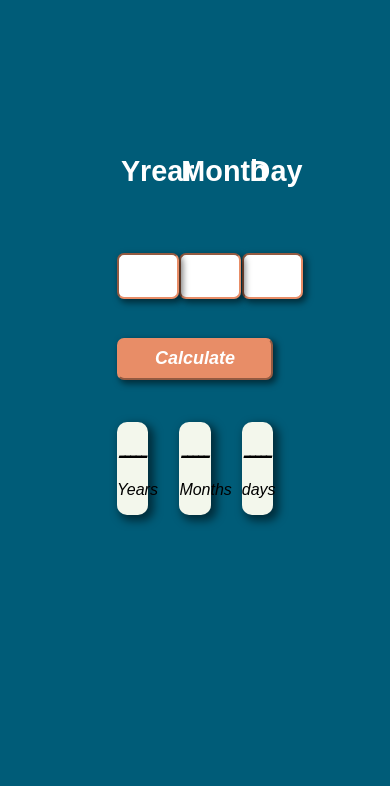
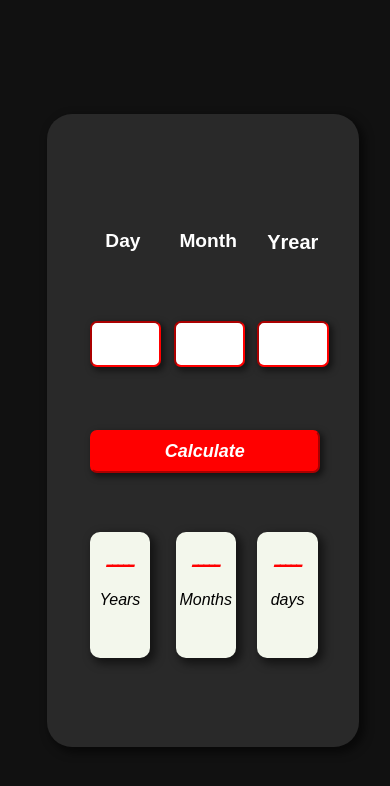
Before and after one commit to Khaled-M-Fadel/Age-Calculator, a plain HTML site: page index.html in a window 390 px wide. Drawn offline with Linux system fonts and the light colour scheme.

Commit message:
changing style

```diff
--- a/index.html
+++ b/index.html
@@ -8,6 +8,7 @@
 </head>
 <body>
 
+    <div class="container">
         <section id="s2">
 
             <var id="calc">
@@ -46,6 +47,7 @@
                 <input type="text" id="year_num">
             </var>
         </section>
+    </div>
 
 </body>
 </html>
--- a/style.css
+++ b/style.css
@@ -1,5 +1,20 @@
 body{
-    background-color: #005c78;
+    background-color: #111;
+    height:100vh;
+    width: 100%;
+    display: flex;
+    justify-content: center;
+    align-items: center;
+}
+.container{
+    background-color: rgba(255, 255, 255,0.1);
+    box-shadow: 4px 4px 8px 2px rgba(0,0,0,0.5);
+    width: 50%;
+    height: 70%;
+    border-radius: 25px;
+    display: flex;
+    justify-content: center;
+    align-items: center;
 }
 section{
     max-width: 500px;
@@ -23,16 +38,16 @@ section{
 }*/
 button{
     position: absolute;
-    background-color: #e88d67;
+    background-color: red;
     color: white;
     width: 40%;
     height: 5%;
-    top: 40%;
+    top: 50%;
     left: 30%;
     right: 30%;
     font-weight: bold;
     border-radius: 7px;
-    border-color: #e88d67;
+    border-color: red;
     text-align: center;
     font-size: 18px;
     font-style: italic;
@@ -61,7 +76,7 @@ input{
     border-radius: 10px;
     border-color: black;
     left: 30%;
-    top: 50%;
+    top: 63%;
     box-shadow: 4px 4px 8px 2px rgba(0,0,0,0.5);
 
 }
@@ -72,7 +87,7 @@ input{
     border-radius: 10px;
     border-color: black;
     left: 46%;
-    top: 50%;
+    top: 63%;
     box-shadow: 4px 4px 8px 2px rgba(0,0,0,0.5);
 
 }
@@ -82,7 +97,7 @@ input{
     width: 8%;
     border-radius: 10px;
     left: 62%;
-    top: 50%;
+    top: 63%;
     box-shadow: 4px 4px 8px 2px rgba(0,0,0,0.5);
 }
 p{
@@ -91,6 +106,7 @@ p{
     font-family: "Poppins", sans-serif;
 }
 h3{
+    color: red;
     position: relative;
     text-align: center;
     font-family: "Poppins", sans-serif;
@@ -99,34 +115,37 @@ h3{
     position: absolute;
     color: black;
     background-color: white;
+    border-color: red;
     width: 4.5%;
     height: 5%;
-    left: 62%;
-    top: 30%;
+    left: 30%;
+    top: 35%;
 }
 
 #mon_num{
     color: black;
     background-color: white;
+    border-color: red;
     width: 4.5%;
     height: 5%;
     left: 46%;
-    top: 30%;
+    top: 35%;
 }
 
 #year_num{
     color: black;
     background-color: white;
+    border-color: red;
     width: 4.5%;
     height: 5%;
-    left: 30%;
-    top: 30%;
+    left:62%;
+    top: 35%;
 }
 
 #D{
     position: absolute;
-    left: 64%;
-    top: 15%;
+    left: 32%;
+    top: 20%;
     color: white;
     font-size: 180%;
     font-style: normal;
@@ -136,7 +155,7 @@ h3{
 #M{
     position: absolute;
     left: 46.5%;
-    top: 15%;
+    top: 20%;
     color: white;
     font-size: 180%;
     font-style: normal;
@@ -146,10 +165,84 @@ h3{
 
 #Y{
     position: absolute;
-    left: 31%;
-    top: 15%;
+    left: 63%;
+    top: 20%;
     color: white;
     font-size: 180%;
     font-style: normal;
     font-weight: bold;
 }
+
+@media (max-width:950px){
+    .container{
+        flex-direction: column;
+        justify-content: center;
+        width: 80%;
+        height: 75%;
+    }
+    button{
+
+        width:59%;
+        height: 5%;
+        top: 51%;
+        left: 23%;
+
+    }
+    #year{
+        width: 15.5%;
+        height: 15%;
+        left: 23%;
+        top: 63%;
+    }
+    #month{
+        width: 15.5%;
+        height: 15%;
+        left: 45%;
+        top: 63%;
+    }
+    #day{
+        width: 15.5%;
+        height: 15%;
+        left: 66%;
+        top: 63%;
+    }
+
+    #day_num{
+        width: 7%;
+        height: 5%;
+        left: 23%;
+        top: 38%;
+    }
+
+    #mon_num{
+        width: 7%;
+        height: 5%;
+        left: 44.5%;
+        top: 38%;
+    }
+
+    #year_num{
+        width: 7%;
+        height: 5%;
+        left:66%;
+        top: 38%;
+    }
+
+    #D{
+        left: 27%;
+        top: 25%;
+        font-size: 120%;
+    }
+
+    #M{
+        left: 46%;
+        top: 25%;
+        font-size: 120%;
+    }
+
+    #Y{
+        left: 68.5%;
+        top: 25%;
+        font-size: 125%;
+    }
+}
```
Lines whose indentation alone changed are shown as unchanged.
